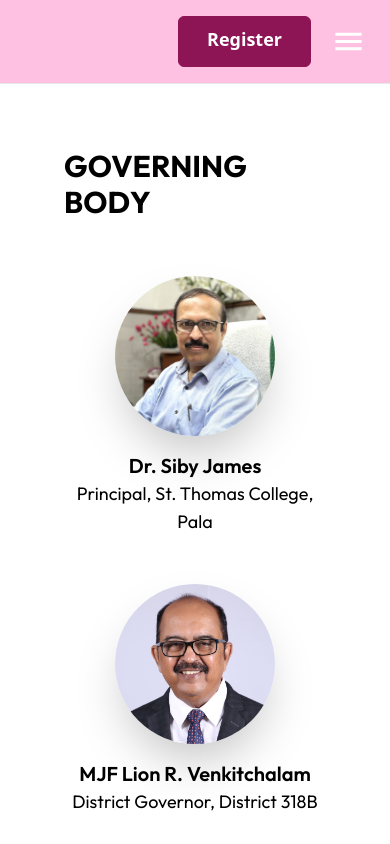
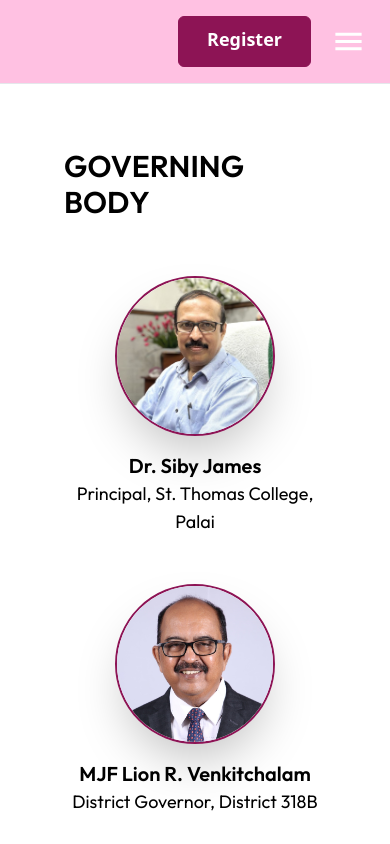
Before and after one commit to tomsabu444/Pala-Marathon-Website, a React (Vite) app in the folder client/: page / in a window 390 px wide. Shown: the top 844 px of the page. Built offline with nearby package versions, Linux system fonts and the light colour scheme.

Commit message:
Refactor image imports and update styling in GoverningBodyPage
Update image imports in GoverningBodyPage to use consistent quotation marks
Refactor image styling to add border and improve responsiveness

```diff
--- a/client/src/pages/GoverningBodyPage.jsx
+++ b/client/src/pages/GoverningBodyPage.jsx
@@ -1,45 +1,44 @@
-import React from 'react';
+import React from "react";
 
 //? images
-import Dr_Siby_James from '../assets/Dr-Siby-James.jpg';
-import R_Venkitchalam from '../assets/DGs-photo.jpg';
-import Cpt_Babu_Joseph from '../assets/Gp-Capt-Babu-Joseph.png';
+import Dr_Siby_James from "../assets/Dr-Siby-James.jpg";
+import R_Venkitchalam from "../assets/DGs-photo.jpg";
+import Cpt_Babu_Joseph from "../assets/Gp-Capt-Babu-Joseph.png";
 
 export default function GoverningBodyPage() {
   const governingBodyMembers = [
     {
-      name: 'Dr. Siby James',
-      designation: 'Principal, St. Thomas College, Pala',
+      name: "Dr. Siby James",
+      designation: "Principal, St. Thomas College, Palai",
       image: Dr_Siby_James,
     },
     {
-      name: 'MJF Lion R. Venkitchalam',
-      designation: 'District Governor, District 318B',
+      name: "MJF Lion R. Venkitchalam",
+      designation: "District Governor, District 318B",
       image: R_Venkitchalam,
     },
     {
-      name: 'Gp. Cpt. Babu Joseph',
-      designation: 'President, Engineers’ Forum, Pala',
+      name: "Gp. Cpt. Babu Joseph",
+      designation: "President, Engineers’ Forum, Pala",
       image: Cpt_Babu_Joseph,
     },
   ];
 
   return (
     <div className="flex font-outfit flex-col items-center w-full p-16">
-      <h1 className="text-3xl font-bold mb-14">GOVERNING BODY</h1>
+      <h1 className="text-3xl  md:text-4xl font-semibold mb-14">GOVERNING BODY</h1>
       <div className="flex flex-col md:flex-row justify-evenly gap-12 lg:w-5/6">
         {governingBodyMembers.map((member, index) => (
           <div key={index} className="flex flex-col items-center text-center">
-            <div
-            //   className="w-44 h-44 lg:w-48 lg:h-48 bg-gradient-to-r from-purple-500 to-pink-500 rounded-full flex items-center justify-center overflow-hidden"
-            >
-              <img
-                src={member.image}
-                alt={member.name}
-                className="w-40 h-40 lg:w-48 lg:h-48 object-cover rounded-full shadow-2xl"
-              />
-            </div>
-            <h2 className="text-xl font-semibold mt-4 md:text-2xl">{member.name}</h2>
+            <img
+              src={member.image}
+              alt={member.name}
+              className="w-40 h-40 lg:w-48 lg:h-48 object-cover rounded-full border-2 border-custom-pink shadow-2xl"
+            />
+
+            <h2 className="text-xl font-semibold mt-4 md:text-2xl">
+              {member.name}
+            </h2>
             <p className="text-center text-lg">{member.designation}</p>
           </div>
         ))}
```
Also changed, not shown: client/src/assets/Gp-Capt-Babu-Joseph.png.
